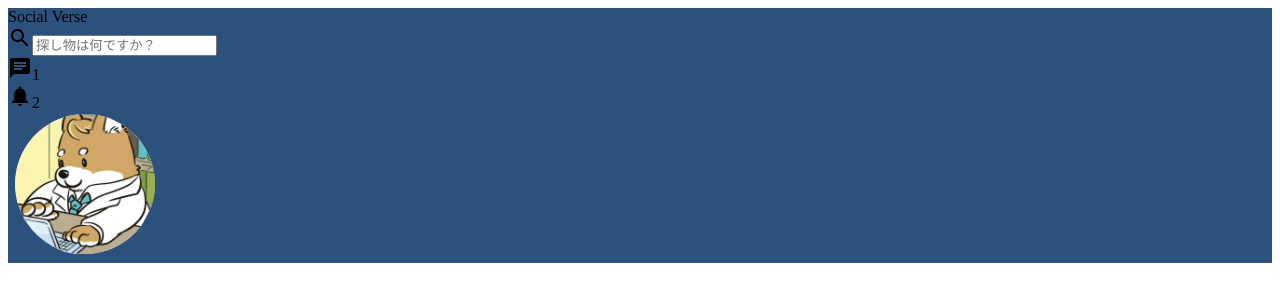
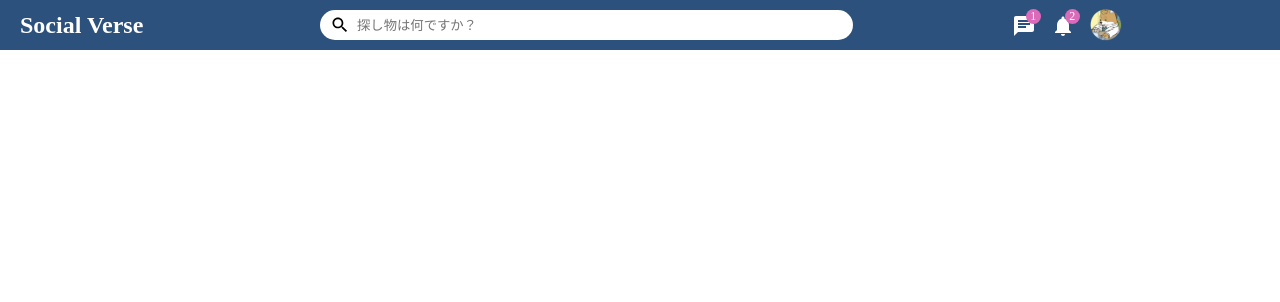
Before and after one commit to Yasuda1127/react-socialverse-app-frontend, a React (Create React App) app: page / in a window 1280 px wide. Shown: the top 302 px of the page. Built offline with nearby package versions, Linux system fonts and the light colour scheme.

Commit message:
topbarデザイン完成 in feature/topbar

```diff
--- a/public/index.html
+++ b/public/index.html
@@ -11,6 +11,7 @@
     />
     <link rel="apple-touch-icon" href="%PUBLIC_URL%/logo192.png" />
     <link rel="manifest" href="%PUBLIC_URL%/manifest.json" />
+    <link rel="stylesheet" href="style.css">
     <title>Social Verse</title>
   </head>
   <body>
--- /dev/null
+++ b/public/style.css
@@ -0,0 +1,3 @@
+* {
+  margin: 0;
+}
--- a/src/components/topbar/Topbar.css
+++ b/src/components/topbar/Topbar.css
@@ -1,4 +1,90 @@
 .topbarContainer {
-    background-color: #2c517c;
+  background-color: #2c517c;
+  height: 50px;
+  width: 100%;
+  display: flex;
+  align-items: center;
+  position: sticky;
+  top: 0;
+  z-index: 100;
+}
 
+.topbarLeft {
+  flex: 3;
 }
+
+.logo {
+  font-size: 24px;
+  color: white;
+  font-weight: bold;
+  margin-left: 20px;
+}
+
+.searchbar {
+  width: 100%;
+  height: 30px;
+  background-color: white;
+  border-radius: 25px;
+  display: flex;
+  align-items: center;
+}
+
+.searchIcon {
+  font-size: 20px !important;
+  margin-left: 10px;
+  margin-right: 5px;
+}
+
+.searchInput {
+  border: none;
+  width: 80%;
+}
+
+.searchInput:focus {
+  outline: none;
+}
+
+.topbarCenter {
+  flex: 5;
+}
+
+.topbarRight {
+  flex: 4;
+  display: flex;
+  align-items: center;
+  justify-content: space-around;
+  color: white;
+}
+
+.topbarItemIcons {
+  display: flex;
+}
+
+.topbarIconItem {
+  margin-right: 15px;
+  cursor: pointer;
+  position: relative;
+  margin-top: 5px;
+}
+
+.topbarIconBadge {
+  position: absolute;
+  top: -5px;
+  right: -5px;
+  background-color: #db6ab9;
+  width: 15px;
+  height: 15px;
+  border-radius: 50%;
+  display: flex;
+  align-items: center;
+  justify-content: center;
+  font-size: 12px;
+}
+
+.topbarImg {
+  width: 32px;
+  height: 32px;
+  border-radius: 50%;
+  cursor: pointer;
+  object-fit: cover;
+}
--- a/src/components/topbar/Topbar.tsx
+++ b/src/components/topbar/Topbar.tsx
@@ -10,7 +10,7 @@
       </div>
       <div className="topbarCenter">
         <div className="searchbar">
-            <Search className="searchIcon"/>
+          <Search className="searchIcon" />
           <input
             type="text"
             className="searchInput"
@@ -19,16 +19,18 @@
         </div>
       </div>
       <div className="topbarRight">
-        <div className="topbarIconItem">
+        <div className="topbarItemIcons">
+          <div className="topbarIconItem">
             <Chat />
             <span className="topbarIconBadge">1</span>
-        </div>
-        <div className="topbarIconItem">
-        <Notifications />
+          </div>
+          <div className="topbarIconItem">
+            <Notifications />
             <span className="topbarIconBadge">2</span>
+          </div>
+          <img src="/assets/person/1.jpeg" alt="" className="topbarImg" />
         </div>
       </div>
-      <img src="/assets/person/1.jpeg" alt="" className="topbarImg" />
     </div>
   );
 }
```
